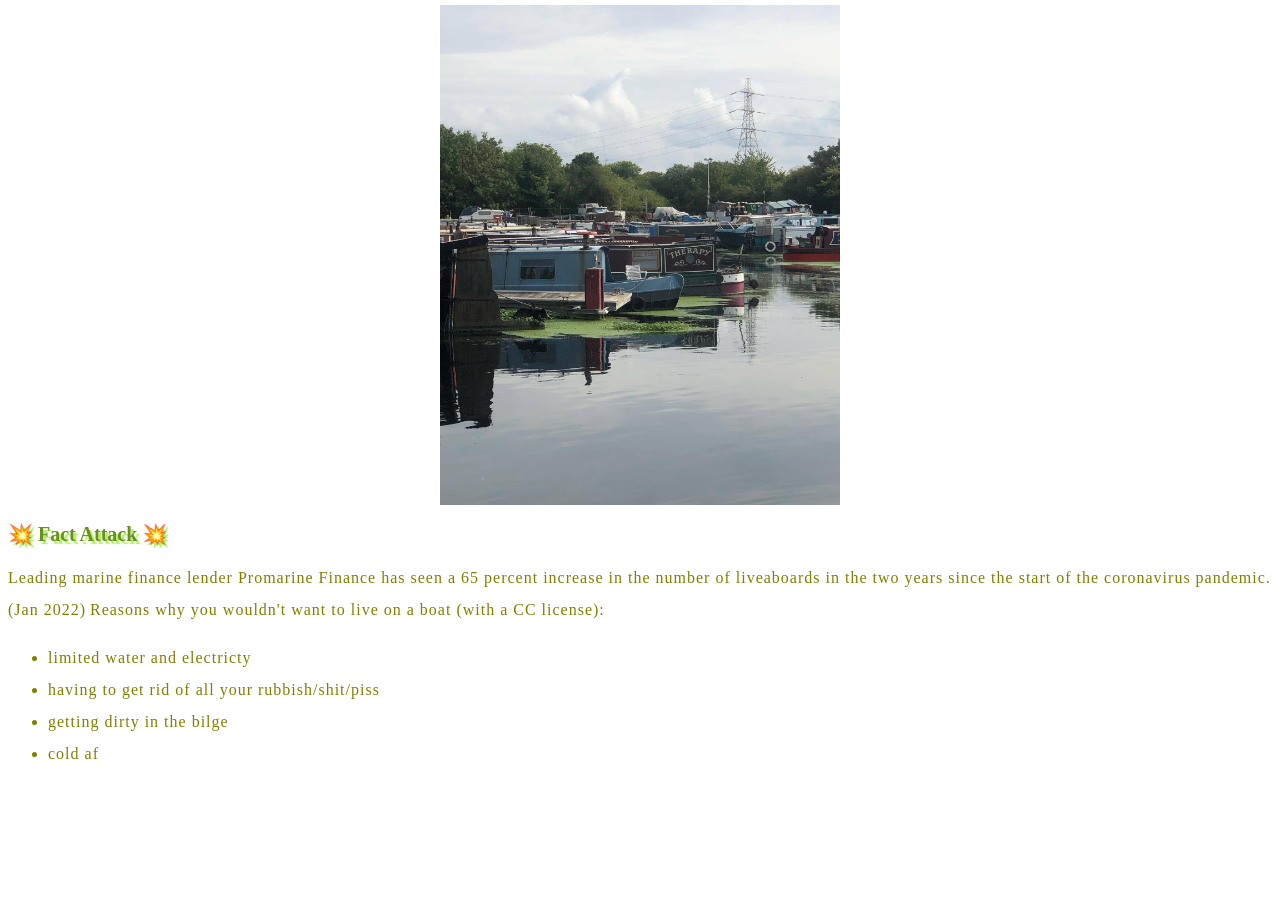
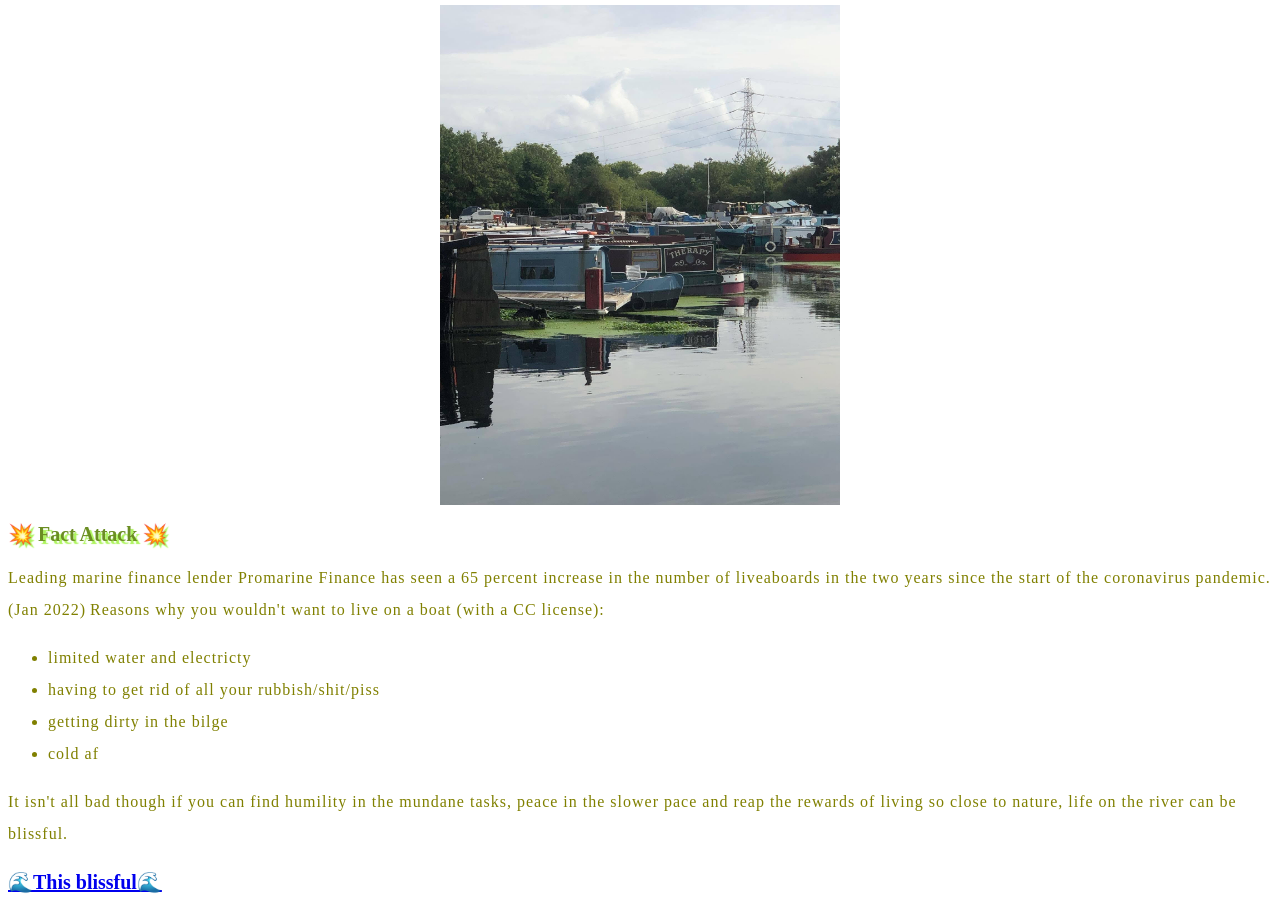
Before and after one commit to lucyck255/lol, a plain HTML site: page index.html in a window 1280 px wide. Shown: the part 136-1050 px from the top of the page. Before the commit the page ends 922 px from the top, so only its background shows below. Drawn offline with Linux system fonts and the light colour scheme.

Commit message:
all original content has now been refilled

```diff
--- a/index.html
+++ b/index.html
@@ -20,3 +20,7 @@
         <li>getting dirty in the bilge</li>
         <li> cold af </li>
       </ul>
+      <p4>It isn't all bad though if you can find humility in the mundane tasks, peace in the slower pace and reap the rewards of living so close to nature, life on the river can be blissful.</p4>
+      <h3> <a href="https://www.youtube.com/watch?v=Wy-v-FgiUD8&ab_channel=ElCancionero"> &#127754;This blissful&#127754;</a> </h3>
+   </body>
+   </html>
--- a/styles/style.css
+++ b/styles/style.css
@@ -56,3 +56,18 @@ ul {
   letter-spacing: 1px;
   width: 500px;
 }
+
+p4 {
+  color: Olive;
+  font-size: 16px;
+  line-height: 2;
+  letter-spacing: 1px;
+  width: 500px;
+}
+
+h3{
+  color:olivedrab;
+  font-size: 20px;
+  text-shadow: 3px 3px 1px
+  color:rgb(172, 244, 91);
+}
```
